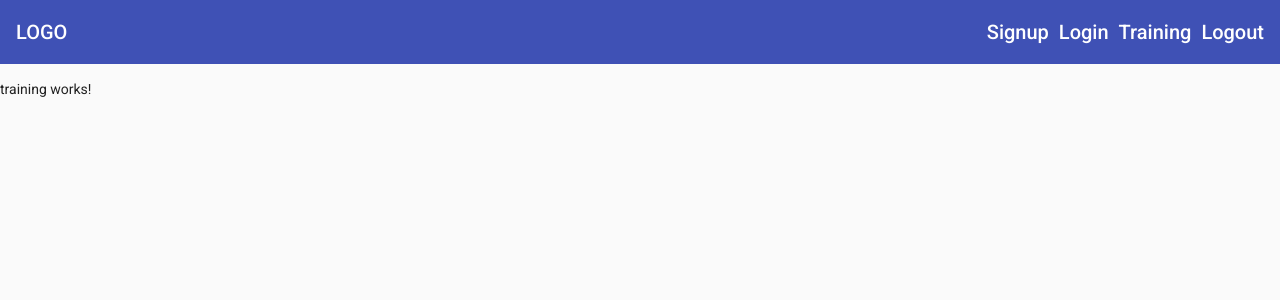
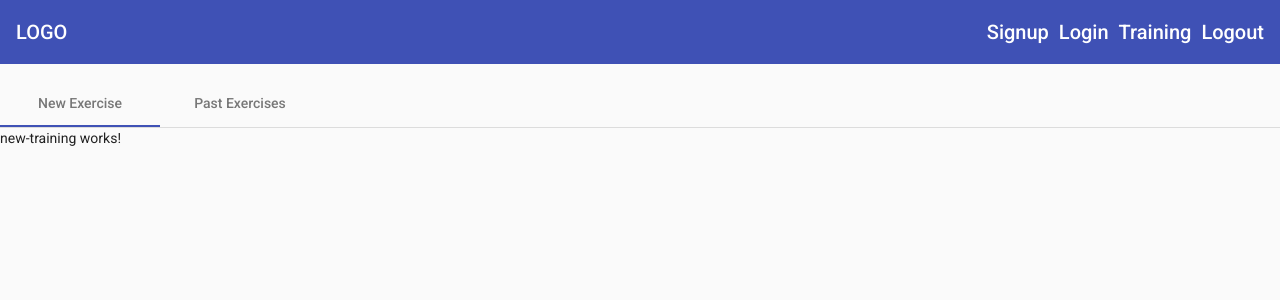
Before and after one commit to yurkov74/edu_ng_fitness, an Angular app: page /training in a window 1280 px wide. Shown: the top 300 px of the page. Built offline with nearby package versions, Linux system fonts and the light colour scheme.

Commit message:
46. Adding a Tabs Component

```diff
--- a/src/app/core/modules/material.module.ts
+++ b/src/app/core/modules/material.module.ts
@@ -9,6 +9,7 @@
 import {MatInputModule} from '@angular/material/input';
 import {MatListModule} from '@angular/material/list';
 import {MatSidenavModule} from '@angular/material/sidenav';
+import {MatTabsModule} from '@angular/material/tabs';
 import {MatToolbarModule} from '@angular/material/toolbar';
 
 @NgModule({
@@ -22,6 +23,7 @@
         MatListModule,
         MatNativeDateModule,
         MatSidenavModule,
+        MatTabsModule,
         MatToolbarModule,
     ]
 })
--- a/src/app/training/training.component.html
+++ b/src/app/training/training.component.html
@@ -1 +1,8 @@
-<p>training works!</p>
+<mat-tab-group>
+    <mat-tab label="New Exercise">
+        <app-new-training></app-new-training>
+    </mat-tab>
+    <mat-tab label="Past Exercises">
+        <app-past-trainings></app-past-trainings>
+    </mat-tab>
+</mat-tab-group>
```
